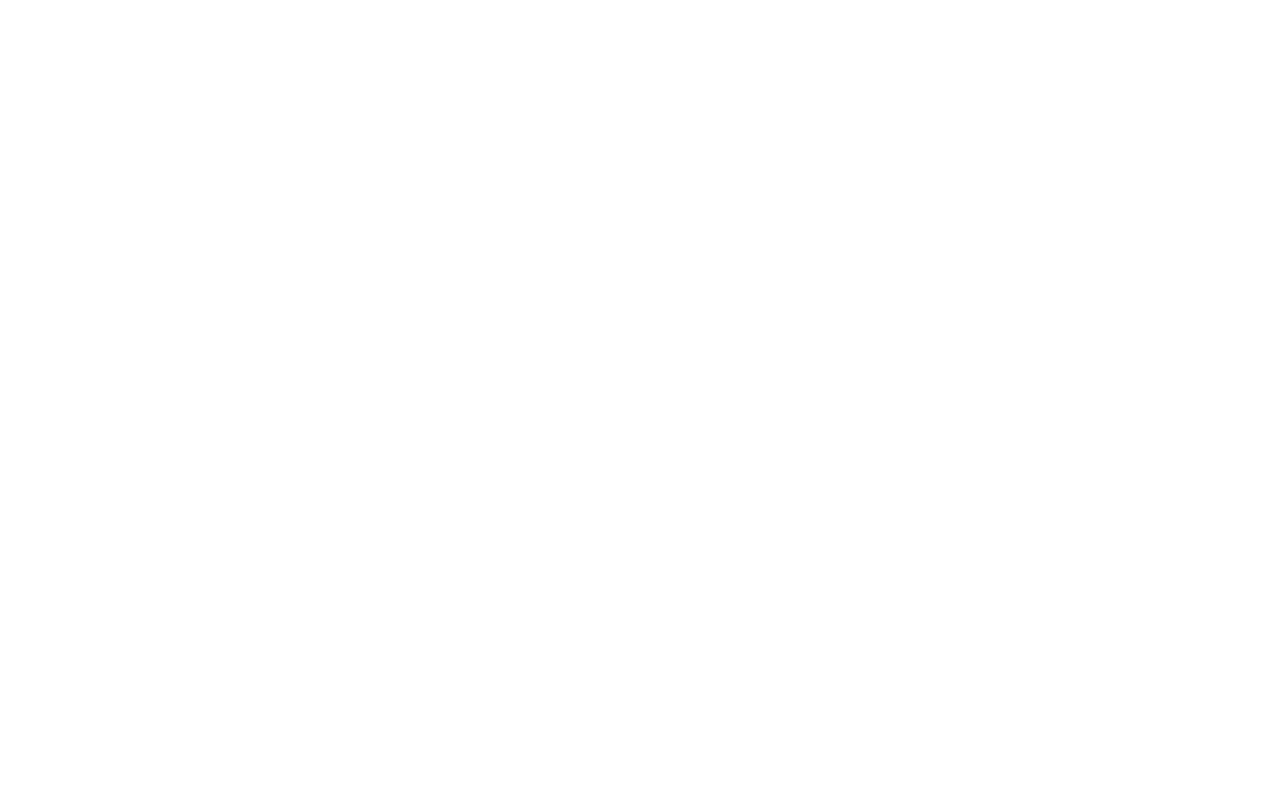
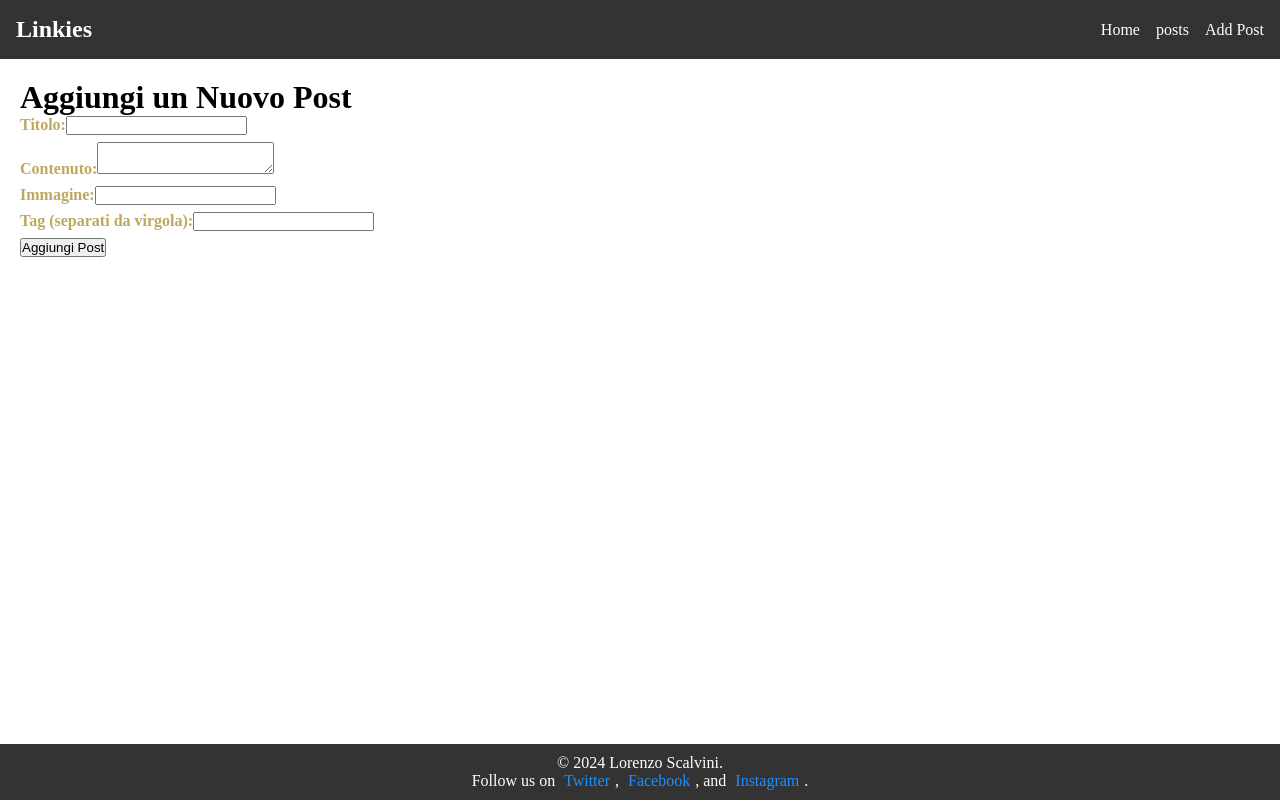
Before and after one commit to LorenzoScalvini/react-blog-router, a React (Vite) app: page /addpost in a window 1280 px wide. Before the commit this address had no page. Built offline with nearby package versions, Linux system fonts and the light colour scheme.

Commit message:
ADD: implementazione input e post

```diff
--- a/src/App.jsx
+++ b/src/App.jsx
@@ -3,7 +3,7 @@ import { BrowserRouter as Router, Routes, Route } from "react-router-dom";
 import MainLayout from "./layouts/MainLayout";
 import Home from "./pages/Home";
 import Posts from "./pages/Posts";
-import Contact from "./pages/Contact";
+import AddPost from "./components/AddPost/AddPost";
 
 export default function App() {
   return (
@@ -12,7 +12,7 @@ export default function App() {
         <Route path="/" element={<MainLayout />}>
           <Route index element={<Home />} />
           <Route path="posts" element={<Posts />} />
-          <Route path="contact" element={<Contact />} />
+          <Route path="addpost" element={<AddPost />} />
         </Route>
       </Routes>
     </Router>
--- /dev/null
+++ b/src/components/AddPost/AddPost.jsx
@@ -0,0 +1,87 @@
+import React, { useState } from "react";
+import axios from "axios";
+
+export default function AddPost() {
+  const [title, setTitle] = useState("");
+  const [content, setContent] = useState("");
+  const [image, setImage] = useState("");
+  const [tags, setTags] = useState("");
+  const [message, setMessage] = useState("");
+
+  const handleSubmit = (e) => {
+    e.preventDefault();
+
+    const newPost = {
+      title,
+      content,
+      image,
+      tags: tags.split(",").map((tag) => tag.trim()),
+    };
+
+    const url = "http://localhost:3017/posts";
+
+    axios
+      .post(url, newPost)
+      .then((response) => {
+        setMessage("Post aggiunto con successo!");
+        setTitle("");
+        setContent("");
+        setImage("");
+        setTags("");
+      })
+      .catch((error) => {
+        setMessage("Si è verificato un errore durante l'aggiunta del post.");
+        console.error("Errore:", error);
+      });
+  };
+
+  return (
+    <div>
+      <h1>Aggiungi un Nuovo Post</h1>
+      <form onSubmit={handleSubmit}>
+        <div>
+          <label htmlFor="title">Titolo:</label>
+          <input
+            type="text"
+            id="title"
+            value={title}
+            onChange={(e) => setTitle(e.target.value)}
+            required
+          />
+        </div>
+        <div>
+          <label htmlFor="content">Contenuto:</label>
+          <textarea
+            id="content"
+            value={content}
+            onChange={(e) => setContent(e.target.value)}
+            required
+          />
+        </div>
+        <div>
+          <label htmlFor="image">Immagine:</label>
+          <input
+            type="text"
+            id="image"
+            value={image}
+            onChange={(e) => setImage(e.target.value)}
+            required
+          />
+        </div>
+        <div>
+          <label htmlFor="tags">Tag (separati da virgola):</label>
+          <input
+            type="text"
+            id="tags"
+            value={tags}
+            onChange={(e) => setTags(e.target.value)}
+            required
+          />
+        </div>
+        <button type="submit">Aggiungi Post</button>
+      </form>
+
+      {message && <p>{message}</p>}
+    </div>
+  );
+}
--- a/src/components/Card/Card.jsx
+++ b/src/components/Card/Card.jsx
@@ -1,7 +1,7 @@
 import React from "react";
 import style from "./Card.module.css";
 
-const Card = ({ post }) => {
+export default function Card({ post }) {
   return (
     <div className={style.card}>
       <img
@@ -22,6 +22,4 @@ const Card = ({ post }) => {
       </div>
     </div>
   );
-};
-
-export default Card;
+}
--- a/src/components/Navbar/Navbar.jsx
+++ b/src/components/Navbar/Navbar.jsx
@@ -30,8 +30,8 @@ export default function Navbar() {
         <Link to="/posts" className={styles.link}>
           posts
         </Link>
-        <Link to="/contact" className={styles.link}>
-          Contact
+        <Link to="/addpost" className={styles.link}>
+          Add Post
         </Link>
       </div>
     </nav>
--- a/src/pages/Contact.jsx
+++ /dev/null
@@ -1,7 +0,0 @@
-import React from "react";
-
-function Contact() {
-  return <h1>Contact Page</h1>;
-}
-
-export default Contact;
--- a/src/pages/Home.jsx
+++ b/src/pages/Home.jsx
@@ -1,12 +1,10 @@
 import React from "react";
 import Hero from "../components/Hero/Hero";
 
-function Home() {
+export default function Home() {
   return (
     <div>
       <Hero />
     </div>
   );
 }
-
-export default Home;
--- a/src/pages/Posts.jsx
+++ b/src/pages/Posts.jsx
@@ -1,7 +1,7 @@
 import React, { useEffect, useState } from "react";
 import axios from "axios";
-import Card from "../components/Card/Card"; // Modifica il percorso se necessario
-import style from "./Posts.module.css"; // Crea uno stile separato per questo componente
+import Card from "../components/Card/Card";
+import style from "./Posts.module.css";
 
 export default function Posts() {
   const [posts, setPosts] = useState([]);
```
Also changed, not shown: src/pages/AggiungiPost.jsx (added, +10 -0 lines).
